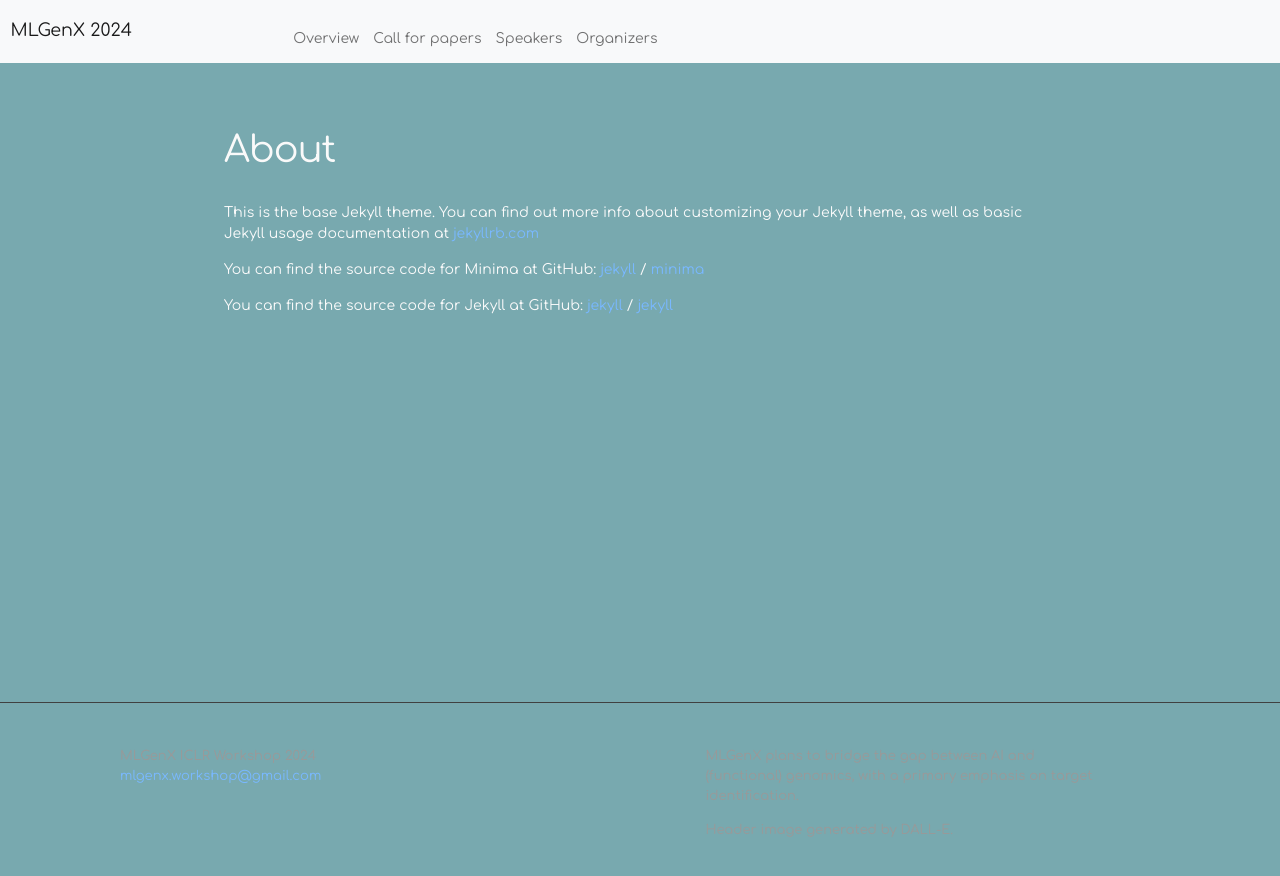
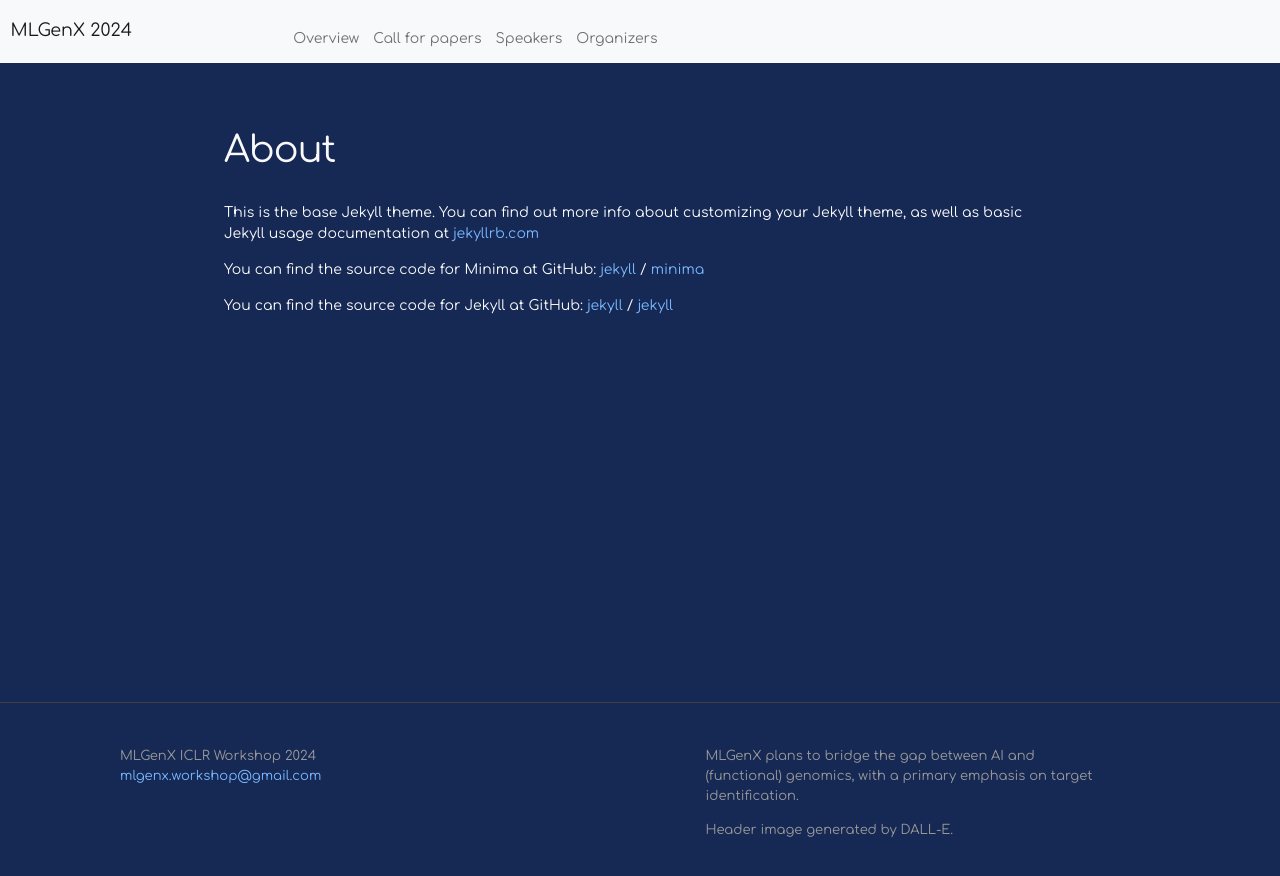
Before and after one commit to mlgenx/mlgenx.github.io, a Jekyll site: the page built from about.md, in a window 1280 px wide. Shown: the top 876 px of the page. Built offline with Jekyll 4.4.1, drawn with Linux system fonts in a browser that asks for light colours; nearby versions of some CDN libraries.

```diff
--- a/_sass/minima/skins/dark.scss
+++ b/_sass/minima/skins/dark.scss
@@ -7,7 +7,7 @@ $brand-color-dark:      darken($brand-color, 35%) !default;
 $site-title-color:      $brand-color-light !default;
 
 $text-color:            #fafafa !default;
-$background-color:      #78a9af !default;
+$background-color:      #162854 !default;
 $code-background-color: #212121 !default;
 
 $link-base-color:       #79b8ff !default;
```
